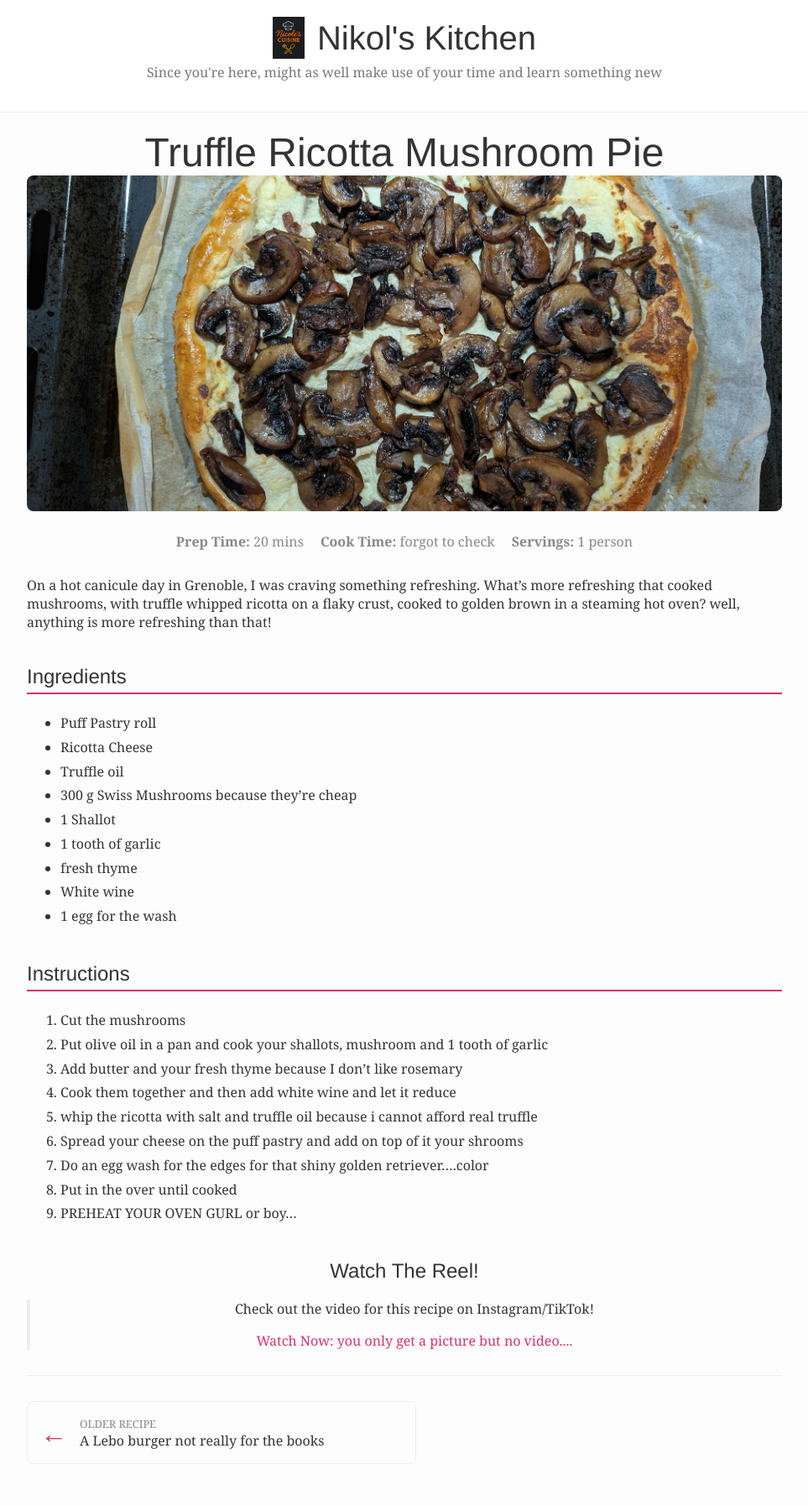
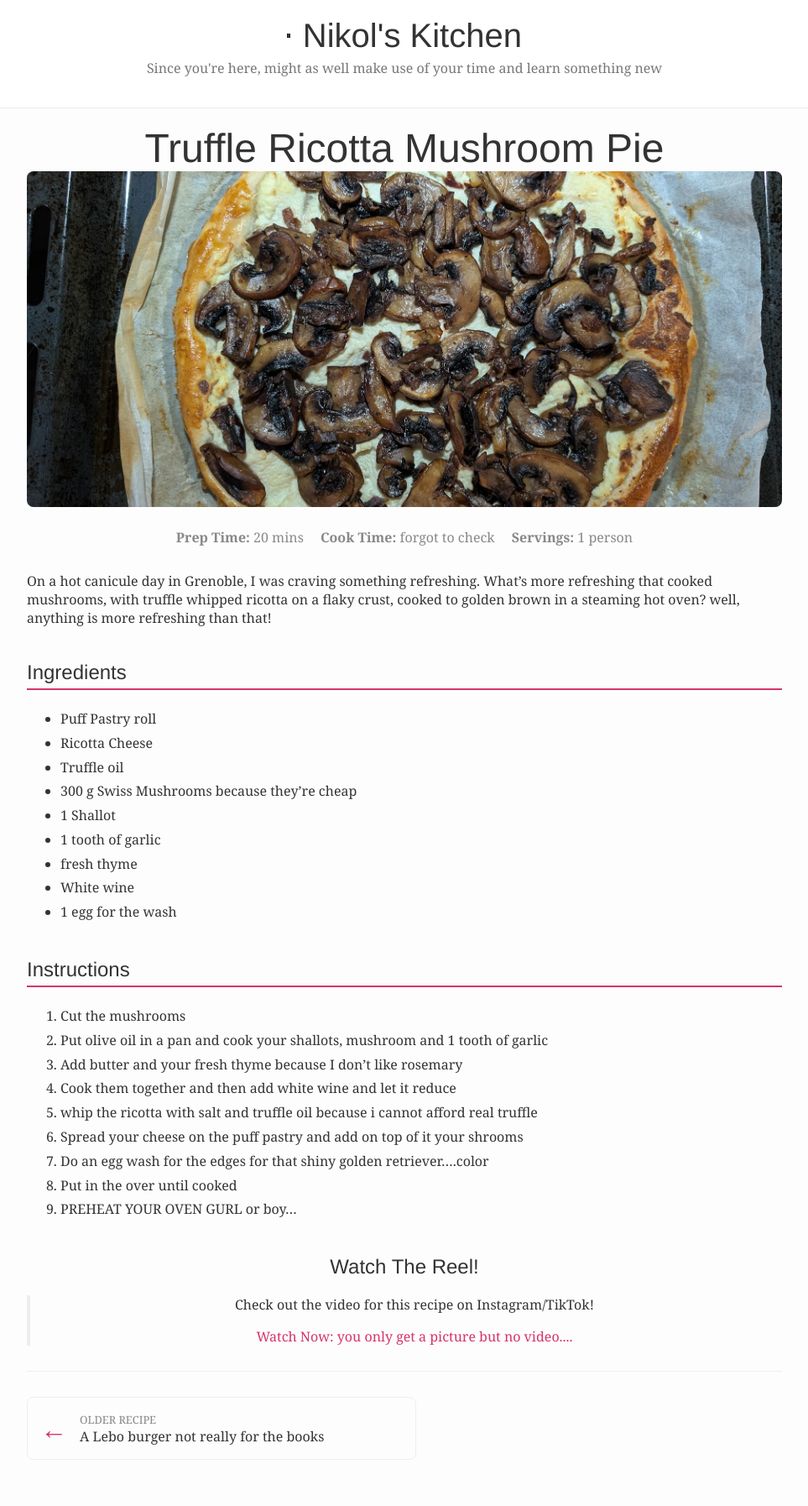
Before and after one commit to AntiLibrary5/nicools-kitchen, a Jekyll site: the page built from _posts/2025-08-20-mushrooms-ricotta-pie.md, in a window 1280 px wide. Shown: the whole page at 84% size, without its empty margins (158-1121 px from the left). Built offline with Jekyll 4.4.1, drawn with Linux system fonts in a browser that asks for light colours.

Commit message:
reduced logo size

```diff
--- a/assets/css/style.css
+++ b/assets/css/style.css
@@ -197,6 +197,6 @@ a:hover {
 }
 
 .site-logo {
-    height: 50px; /* Adjust this value to make the logo bigger or smaller */
+    height: 5px; /* Adjust this value to make the logo bigger or smaller */
     width: auto;
 }
```
